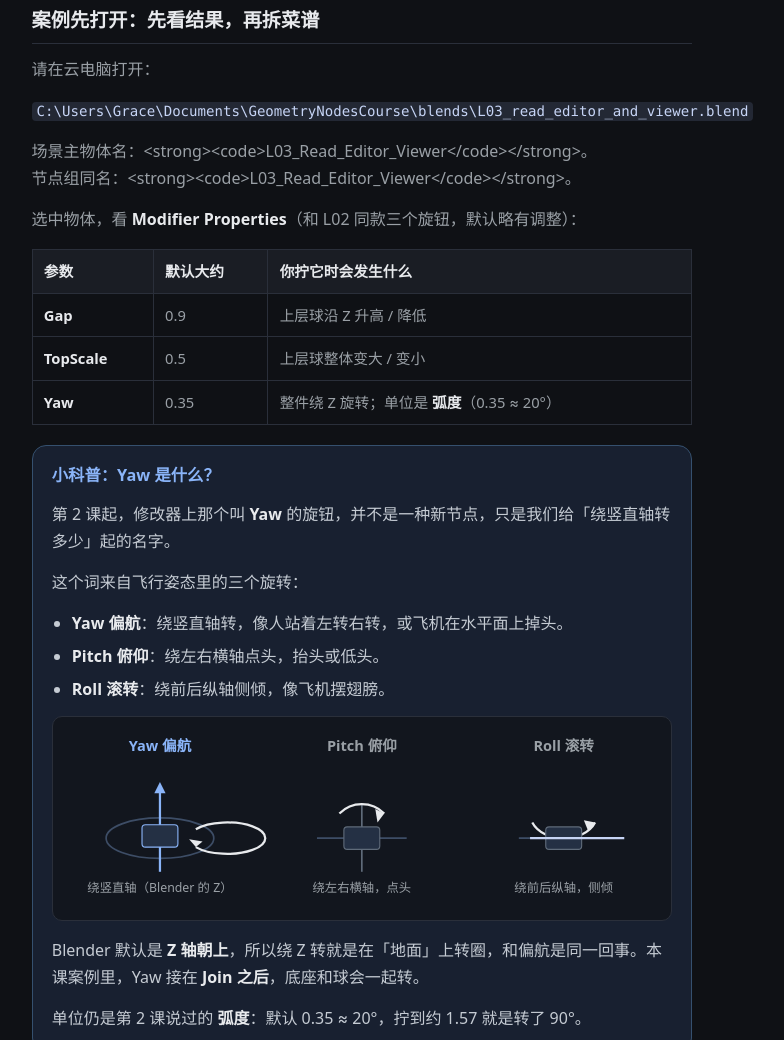
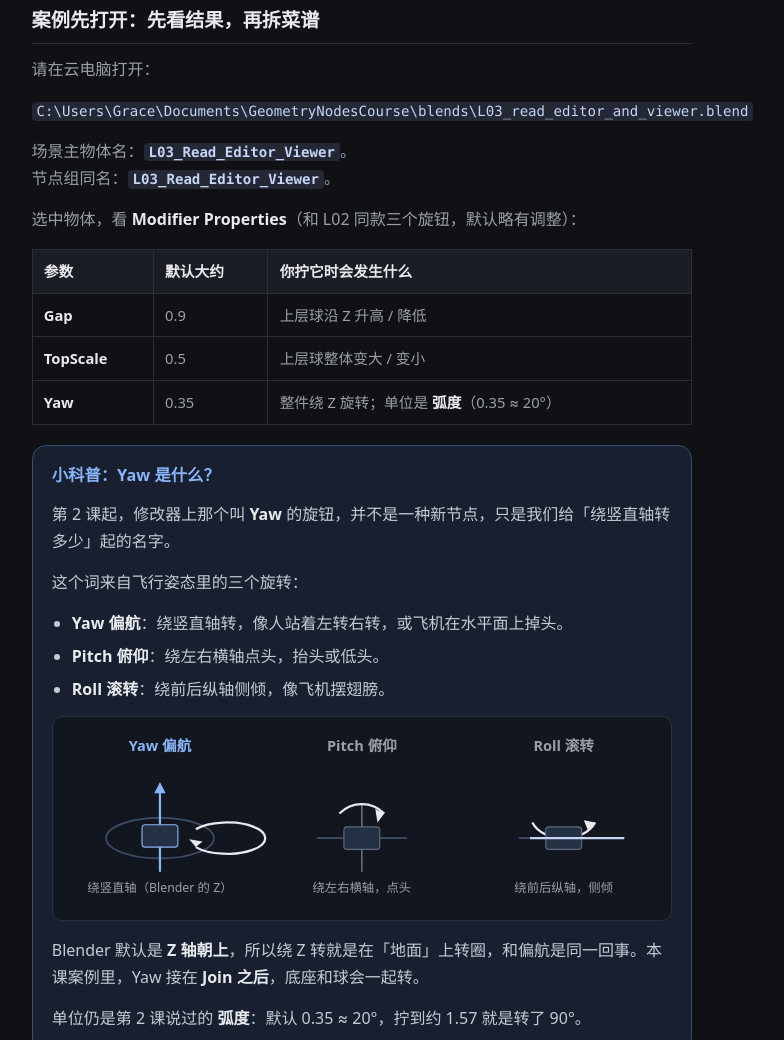
Before and after one commit to ptsly/geometry-nodes-course, a plain HTML site: page lesson3.html in a window 1280 px wide. Shown: the part 1540-2580 px from the top of the page, without its empty margins (278-1062 px from the left). Drawn offline with Linux system fonts and the light colour scheme.

Commit message:
Render bold code names as HTML in L03, not escaped tags

```diff
--- a/lesson3.html
+++ b/lesson3.html
@@ -154,8 +154,8 @@
 <h2>案例先打开：先看结果，再拆菜谱</h2>
 <p>请在云电脑打开：</p>
 <p><code>C:\Users\Grace\Documents\GeometryNodesCourse\blends\L03_read_editor_and_viewer.blend</code></p>
-<p>场景主物体名：&lt;strong&gt;&lt;code&gt;L03_Read_Editor_Viewer&lt;/code&gt;&lt;/strong&gt;。<br />
-节点组同名：&lt;strong&gt;&lt;code&gt;L03_Read_Editor_Viewer&lt;/code&gt;&lt;/strong&gt;。</p>
+<p>场景主物体名：<strong><code>L03_Read_Editor_Viewer</code></strong>。<br />
+节点组同名：<strong><code>L03_Read_Editor_Viewer</code></strong>。</p>
 <p>选中物体，看 <strong>Modifier Properties</strong>（和 L02 同款三个旋钮，默认略有调整）：</p>
 <div class="table-wrap"><table>
 <thead>
@@ -237,7 +237,7 @@
 第二张用场景里的辅助物体 <code>L03_Viewer_Mid_Preview</code> 渲染，模拟 <strong>Viewer 插在 Join 前</strong> 时视口会强调的「只剩上层球」阶段（真实 Viewer 是编辑器里的临时预览，渲染器不会直接「拍出 Viewer」；这张是教学对照）。<br />
 你本机主题、角度不同，颜色阴影略有差别完全正常。</p>
 </blockquote>
-<p>文件里还有一个隐藏的辅助物体 &lt;strong&gt;&lt;code&gt;L03_Viewer_Mid_Preview&lt;/code&gt;&lt;/strong&gt;（默认在视口/渲染中隐藏）。它只输出「上层球 Transform 后」的几何，方便你对照理解；本课操作主战场仍是主物体上的 Viewer 节点。</p>
+<p>文件里还有一个隐藏的辅助物体 <strong><code>L03_Viewer_Mid_Preview</code></strong>（默认在视口/渲染中隐藏）。它只输出「上层球 Transform 后」的几何，方便你对照理解；本课操作主战场仍是主物体上的 Viewer 节点。</p>
 <hr />
 <h2>概念一：插座颜色对照</h2>
 <p>请先看概念图：</p>
```
